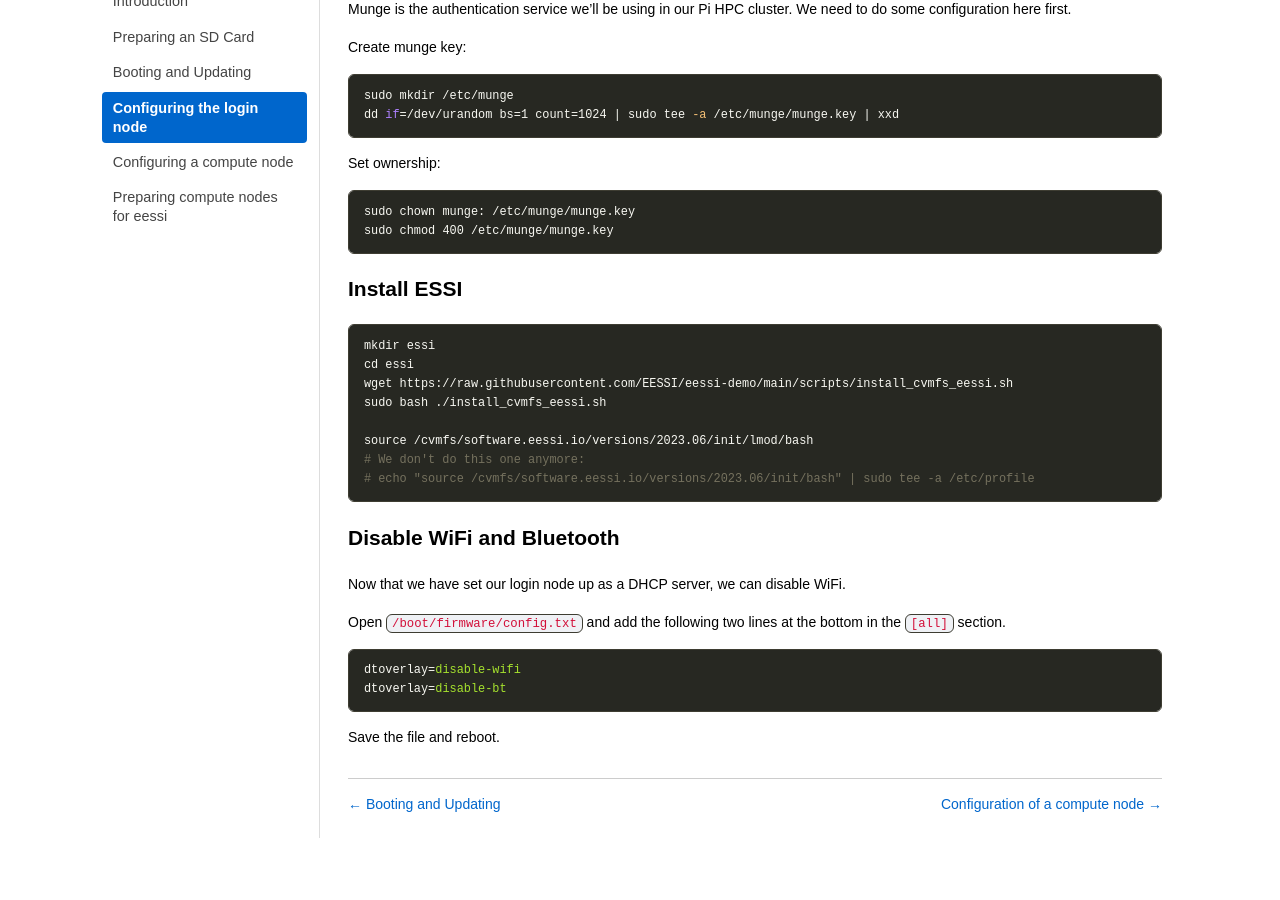
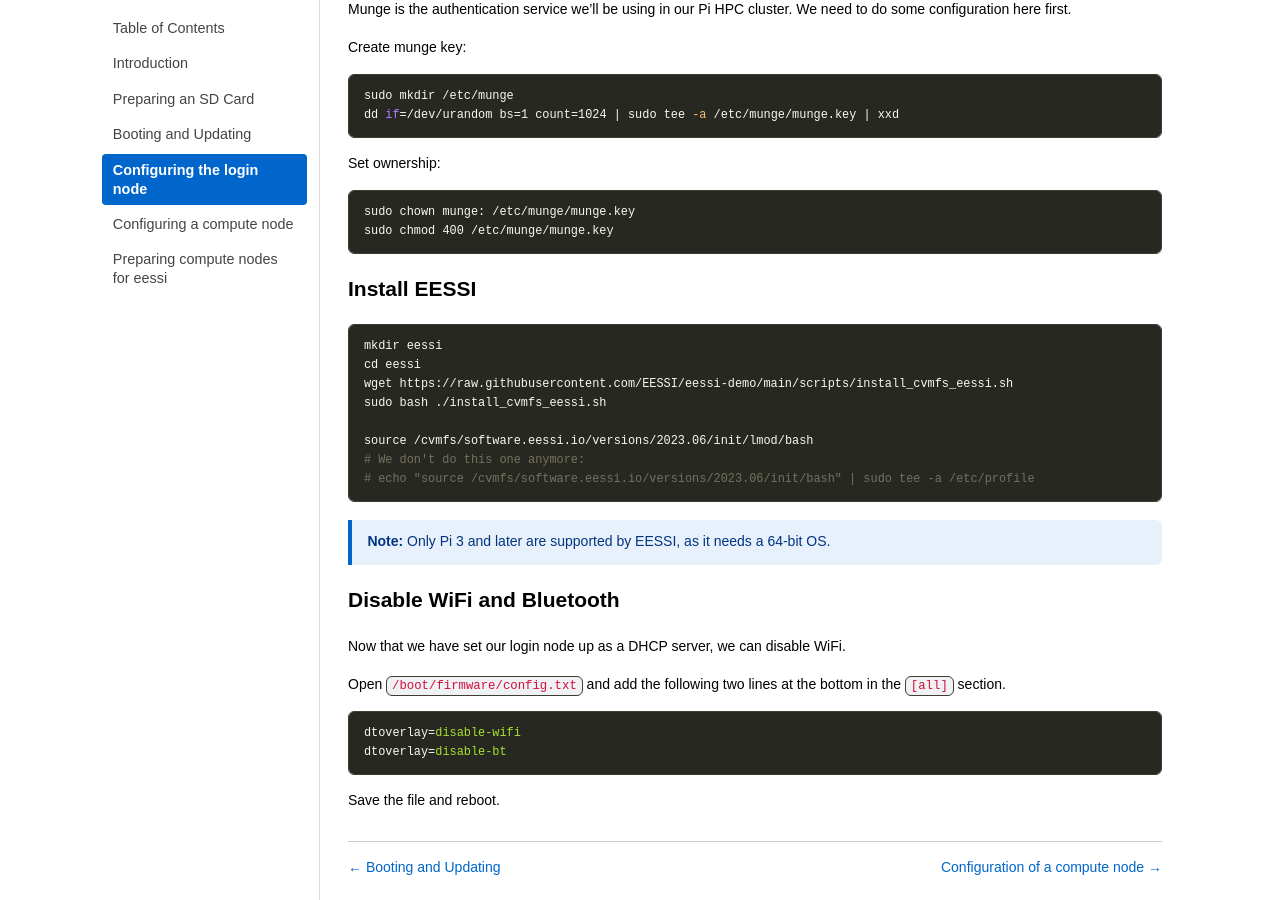
Before and after one commit to carpentriesoffline/Building_a_miniHPC_for_Training, a Jekyll site: the page built from 04-configurationLogin.md, in a window 1280 px wide and 900 px high, scrolled down 6180 px. Built offline with Jekyll 4.4.1, drawn with Linux system fonts in a browser that asks for light colours; before the commit the page ends 7018 px from its top, so only the background shows below that.

Commit message:
Correct spelling of `EESSI`, and add a 64-bit OS note on ESSI install.

````diff
--- a/04-configurationLogin.md
+++ b/04-configurationLogin.md
@@ -278,11 +278,11 @@
 sudo chmod 400 /etc/munge/munge.key
 ```
 
-## Install ESSI
+## Install EESSI
 
 ```bash
-mkdir essi
-cd essi
+mkdir eessi
+cd eessi
 wget https://raw.githubusercontent.com/EESSI/eessi-demo/main/scripts/install_cvmfs_eessi.sh
 sudo bash ./install_cvmfs_eessi.sh
 
@@ -290,6 +290,8 @@
 # We don't do this one anymore:
 # echo "source /cvmfs/software.eessi.io/versions/2023.06/init/bash" | sudo tee -a /etc/profile
 ```
+
+> **Note:** Only Pi 3 and later are supported by EESSI, as it needs a 64-bit OS.
 
 ## Disable WiFi and Bluetooth
 
````
